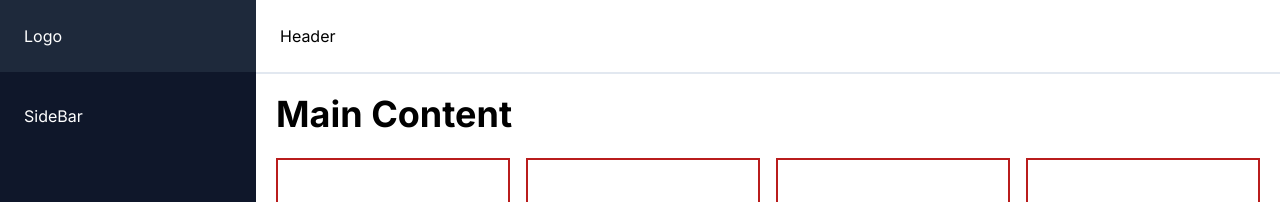
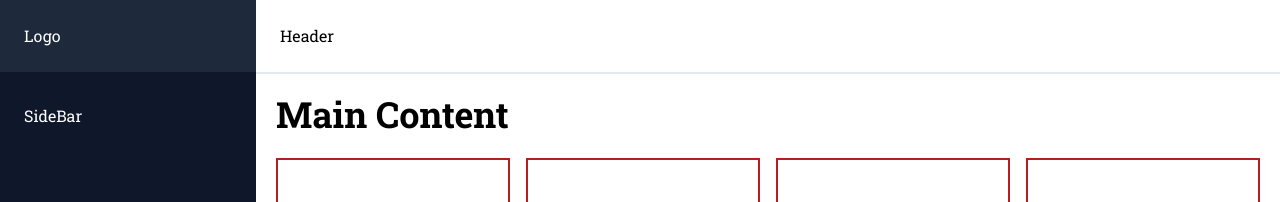
Before and after one commit to alfonsoj-entwickler/dashboard-games, a Next.js app: page / in a window 1280 px wide. Shown: the top 202 px of the page. Built offline with nearby package versions, Linux system fonts and the light colour scheme.

Commit message:
[TASK] changed fonts to roboto

```diff
--- a/src/app/layout.tsx
+++ b/src/app/layout.tsx
@@ -1,8 +1,8 @@
 import type { Metadata } from "next";
-import { Inter } from "next/font/google";
+import { Roboto_Slab } from "next/font/google";
 import "./globals.css";
 
-const inter = Inter({ subsets: ["latin"] });
+const roboto = Roboto_Slab({ subsets: ["latin"] });
 
 export const metadata: Metadata = {
   title: "Dashboard Games",
@@ -16,7 +16,7 @@
 }>) {
   return (
     <html lang="en">
-      <body className={inter.className}>
+      <body className={roboto.className}>
         <div className="h-screen flex">
           <div className="flex flex-col gap-2 w-1/5 h-full bg-slate-900 text-white">
             <div className="p-6 bg-slate-800">
```
